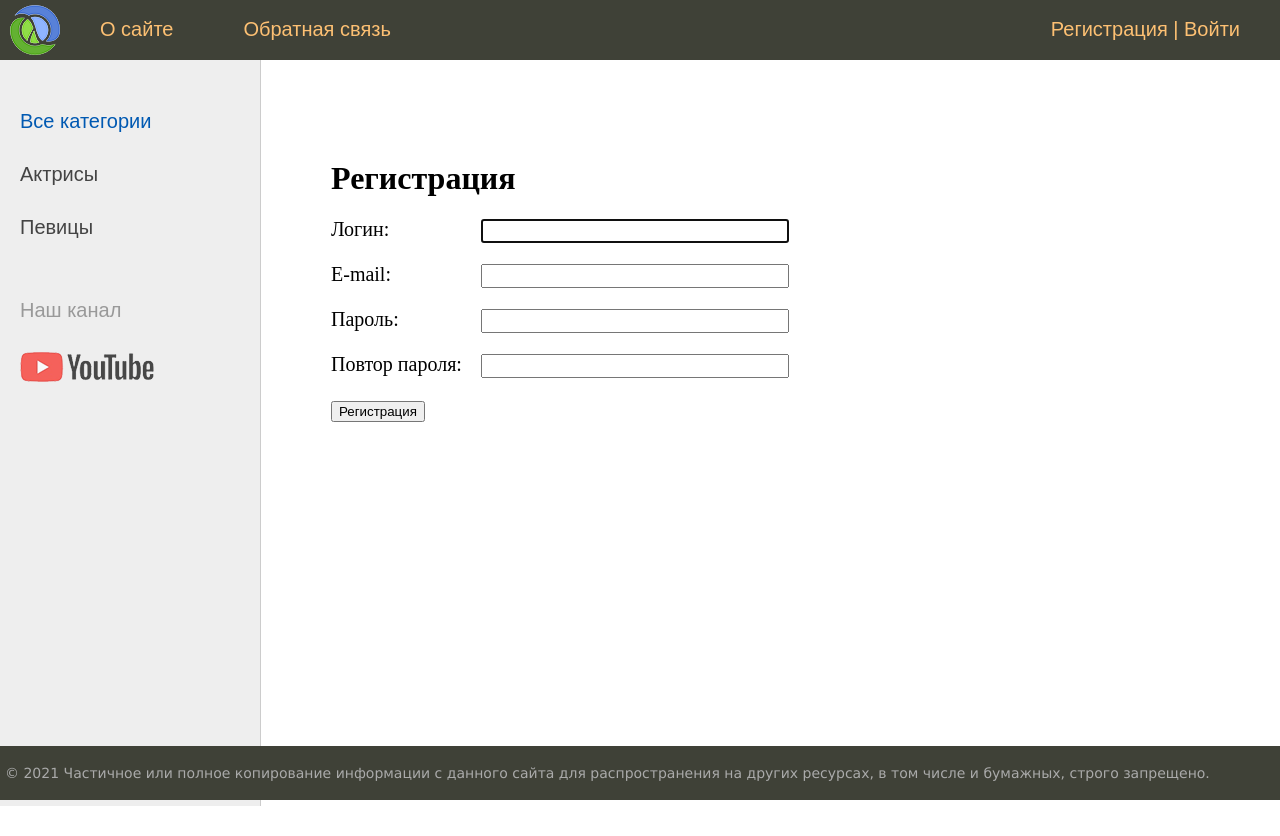
After one commit to pvl-mr/djsite, a Django app: page /register in a window 1280 px wide. The commit adds this page. Run offline with Django 4.2, Linux system fonts and the light colour scheme; data comes from the database, SQL or seed files in the repository; both versions use the stored data as it was after the commit.

Commit message:
add user registration

```diff
--- a/coolsite/women/forms.py
+++ b/coolsite/women/forms.py
@@ -1,4 +1,6 @@
 from django import forms
+from django.contrib.auth.forms import UserCreationForm
+from django.contrib.auth.models import User
 from django.core.exceptions import ValidationError
 
 from .models import *
@@ -27,3 +29,13 @@ class AddPostForm(forms.ModelForm):
         if len(title) > 200:
             raise ValidationError('Длина превышает 100 символов')
         return title
+
+
+class RegisterUserForm(UserCreationForm):
+    username = forms.CharField(label='Логин', widget=forms.TextInput(attrs={'class': 'form-input'}))
+    email = forms.EmailField(label='E-mail', widget=forms.EmailInput(attrs={'class': 'form-input'}))
+    password1 = forms.CharField(label='Пароль', widget=forms.PasswordInput(attrs={'class': 'form-input'}))
+    password2 = forms.CharField(label='Повтор пароля', widget=forms.PasswordInput(attrs={'class': 'form-input'}))
+    class Meta:
+        model = User
+        fields = ('username', 'email', 'password1', 'password2')
--- a/coolsite/women/templates/women/base.html
+++ b/coolsite/women/templates/women/base.html
@@ -17,13 +17,10 @@
 			<ul id="mainmenu" class="mainmenu">
 			<li class="logo"><a href="{% url 'home' %}"><div class="logo"></div></a></li>
 <!--{% show_menu %}-->
-				{% for m in menu %}
-	{% if not forloop.last %}
+		{% for m in menu %}
 			<li><a href="{% url m.url_name %}">{{m.title}}</a></li>
-	{% else %}
-			<li class="last"><a href="{% url m.url_name %}">{{m.title}}</a></li>
-	{% endif %}
 {% endfor %}
+			<li class="last"><a href="{% url 'register' %}">Регистрация</a> | <a href="{% url 'login' %}">Войти</a></li>
 			</ul>
 			<div class="clear"></div>
 		</div>
--- /dev/null
+++ b/coolsite/women/templates/women/register.html
@@ -0,0 +1,16 @@
+{% extends 'women/base.html' %}
+
+{% block content %}
+
+<h1>{{title}}</h1>
+
+<form method="post">
+  {% csrf_token %}
+  {% for f in form %}
+  <p><label class="form-label" for="{{ f.id_for_label }}">{{f.label}}:</label>{{ f }}</p>
+  <div class="form-error">{{ f.errors }}</div>
+  {% endfor %}
+  <button type="submit">Регистрация</button>
+</form>
+
+{% endblock %}
--- a/coolsite/women/urls.py
+++ b/coolsite/women/urls.py
@@ -7,6 +7,7 @@ urlpatterns = [
     path('addpage/', AddPage.as_view(), name='add_page'),
     path('contact/', contact, name='contact'),
     path('login/', login, name='login'),
+    path('register', RegisterUser.as_view(), name='register'),
     path('post/<slug:post_slug>/', ShowPost.as_view(), name='post'),
     path('category/<slug:cat_slug>/', WomenCategory.as_view(), name='category')
 ]
--- a/coolsite/women/utils.py
+++ b/coolsite/women/utils.py
@@ -5,7 +5,6 @@ from women.models import *
 menu = [{'title': 'О сайте', 'url_name': 'about'},
         {'title': 'Добавить статью', 'url_name': 'add_page'},
         {'title': 'Обратная связь', 'url_name': 'contact'},
-        {'title': 'Войти', 'url_name': 'login'}
 ]
 
 class DataMixin:
--- a/coolsite/women/views.py
+++ b/coolsite/women/views.py
@@ -1,4 +1,5 @@
 from django.contrib.auth.decorators import login_required
+from django.contrib.auth.forms import UserCreationForm
 from django.core.paginator import Paginator
 from django.http import HttpResponse, HttpResponseNotFound, Http404
 from django.shortcuts import render, redirect, get_object_or_404
@@ -150,6 +151,17 @@ def show_category(request, cat_slug):
                'cat_selected': cat_slug}
     return render(request, 'women/index.html', context=context)
 
+class RegisterUser(DataMixin, CreateView):
+    # form_class = UserCreationForm
+    form_class = RegisterUserForm
+    template_name = 'women/register.html'
+    success_url = reverse_lazy('login')
+
+    def get_context_data(self, *, object_list=None, **kwargs):
+        context = super().get_context_data(**kwargs)
+        c_def = self.get_user_context(title='Регистрация')
+        return dict(list(context.items()) + list(c_def.items()))
+
 
 def categories(request, catid):
     print(request.GET)
```
Also changed, not shown: coolsite/db.sqlite3.
